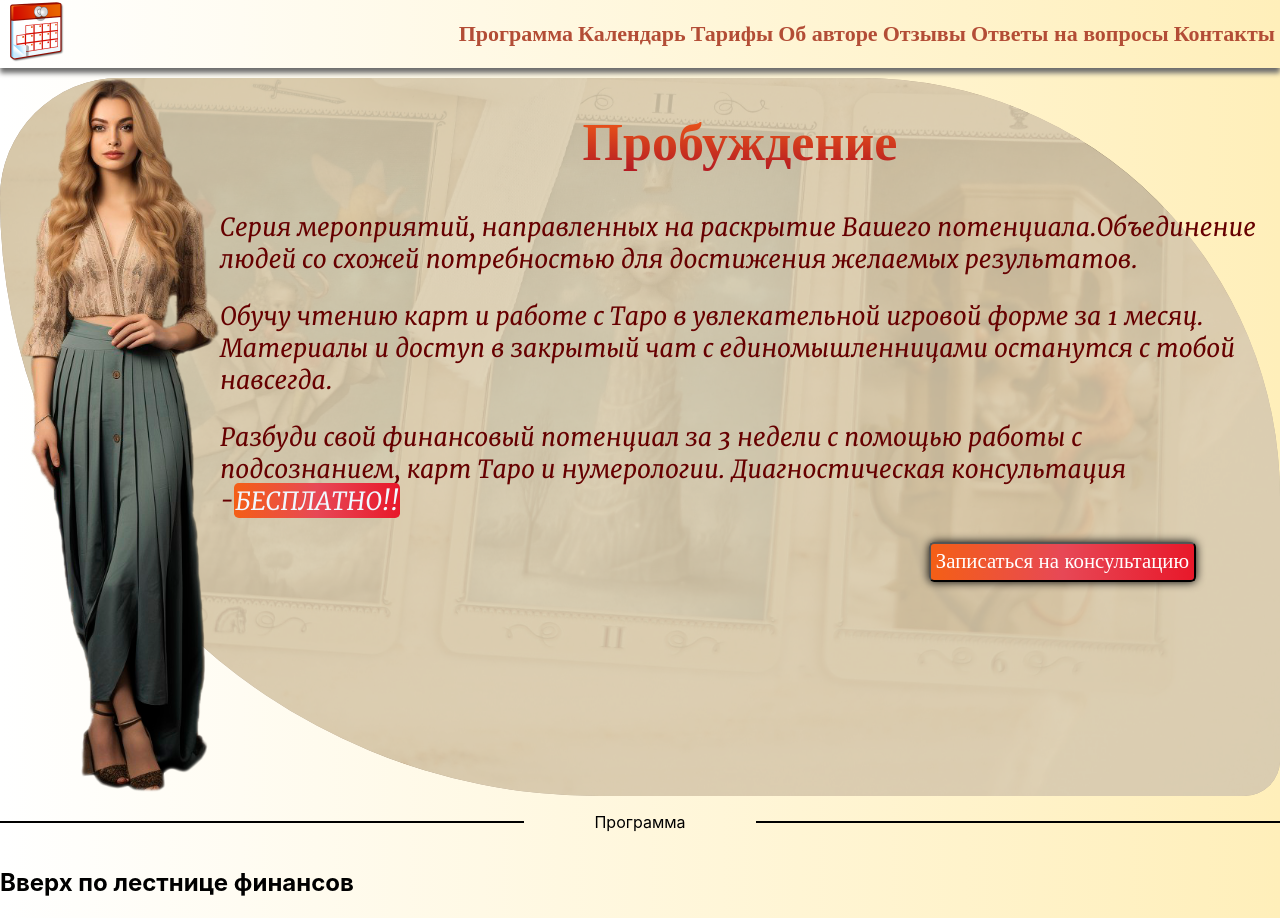
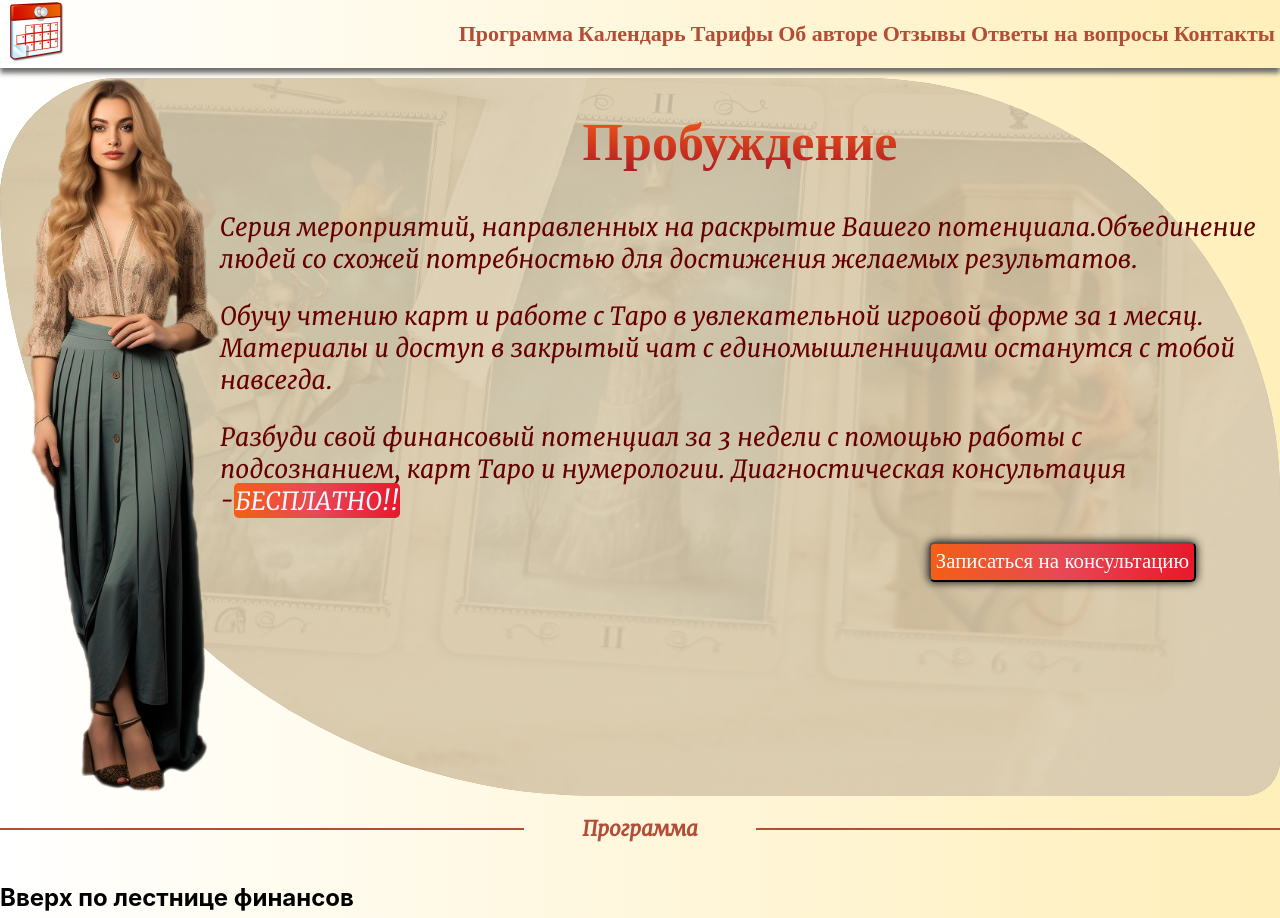
Before and after one commit to shinkar94/Tarot, a React (Create React App) app: page / in a window 1280 px wide. Shown: the top 918 px of the page. Built offline with nearby package versions, Linux system fonts and the light colour scheme.

Commit message:
style: update style TransitionLine and scrollbar

```diff
--- a/src/App.css
+++ b/src/App.css
@@ -11,3 +11,8 @@
     font-family: kamerik-205-heavy;
     src: url('./assets/fonts/kamerik/Kamerik 205 Heavy.ttf');
 }
+
+::-webkit-scrollbar {
+    width: 0;
+    background: none;
+}
--- a/src/common/TransitionLine.tsx
+++ b/src/common/TransitionLine.tsx
@@ -21,10 +21,14 @@ const StTransition = styled.div`
   & p{
     width: 20%;
     text-align: center;
+    font-size: calc(var(--index));
+    font-family: merriweather-italic, serif;
+    font-weight: bold;
+    color: var(--global-color);
   }
   .line{
     height: 2px;
     width: 45vw;
-    background: black;
+    background: var(--global-color);
   }
 `
```
